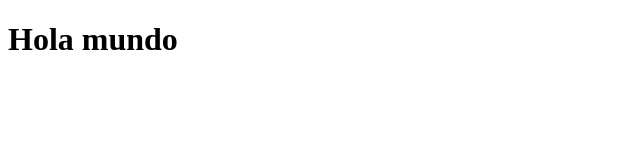
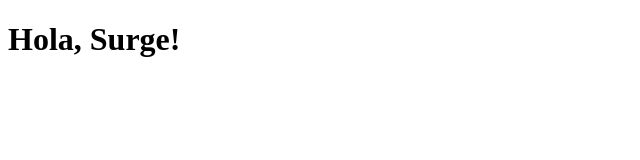
Before and after one commit to tommykd1335/surge.sh, a plain HTML site: page index.html in a window 1280 px wide. Shown: the full height of the page, 0-640 px from the left. Drawn offline with Linux system fonts and the light colour scheme.

```diff
--- a/index.html
+++ b/index.html
@@ -6,6 +6,6 @@
     <title>Saludo</title>
 </head>
 <body>
-    <h1>Hola mundo</h1>
+    <h1>Hola, Surge!</h1>
 </body>
 </html>
```
Also changed, not shown: 1 other file.
